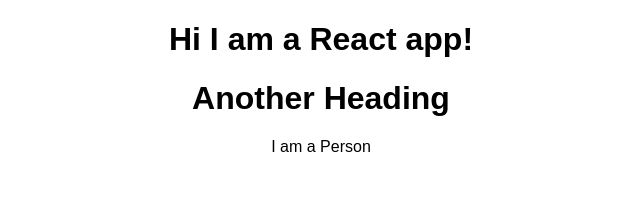
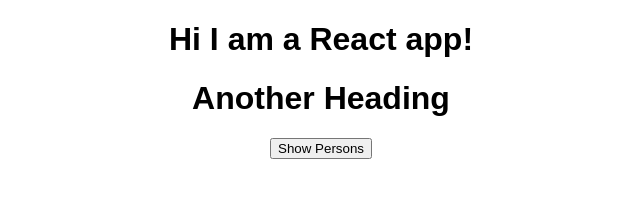
Before and after one commit to Lasalot/React-Udemy, a React (Create React App) app in the folder FirstLesson/react-first-lesson/: page / in a window 1280 px wide. Shown: the top 209 px of the page, without its empty margins (319-959 px from the left). Built offline with nearby package versions, Linux system fonts and the light colour scheme.

Commit message:
Functional compontents added

```diff
--- a/FirstLesson/react-first-lesson/src/App.js
+++ b/FirstLesson/react-first-lesson/src/App.js
@@ -1,23 +1,45 @@
-import React, { Component } from "react";
+import React, { useState } from "react";
 import "./App.css";
 import Person from "./Person/Person";
 
-class App extends Component {
-  render() {
-    return (
-      <div className="App">
-        <h1> Hi I am a React app! </h1>
-        <h1>Another Heading</h1>
-        <Person />
+function App() {
+  const [name, setName] = useState("Taki");
+  const [showPersons, setShowPersons] = useState(false);
+  const [emberek, setEmberek] = useState([
+    { name: "Taki", age: 12 },
+    { name: "Taki2", age: 14 },
+    { name: "Taki3", age: 13 }
+  ]);
+
+  function setNameHandler(event) {
+    setName(event.target.value);
+  }
+
+  function togglePersonsHandler(props) {
+    setShowPersons(prevValue => !prevValue);
+    console.log(showPersons);
+  }
+
+  let persons = null;
+
+  if (showPersons) {
+    persons = ( //Persons to be shown
+      <div>
+        {emberek.map(ember => {
+          return <Person name={ember.name} age={ember.age} />;
+        })}
       </div>
     );
+  }
 
-    // return React.createElement(
-    //   "div",
-    //   null,
-    //   React.createElement("h1", { className: "App" }, "Hi, I am a React App!!") //Create element without JSX method.
-    // );
-  }
+  return (
+    <div className="App">
+      <h1> Hi I am a React app! </h1>
+      <h1>Another Heading</h1>
+      <button onClick={togglePersonsHandler}>Show Persons</button>
+      {persons}
+    </div>
+  );
 }
 
 export default App;
--- a/FirstLesson/react-first-lesson/src/Person/Person.js
+++ b/FirstLesson/react-first-lesson/src/Person/Person.js
@@ -1,7 +1,15 @@
 import React from "react";
 
-const person = () => {
-  return <p>I am a Person</p>;
+const person = props => {
+  return (
+    <div>
+      <p>Name:{props.name}</p>
+      <p>Age:{props.age}</p>
+      <hr></hr>
+      <p>{props.child}</p>
+      <input onChange={props.change} value={props.name} type="text"></input>
+    </div>
+  );
 };
 
 export default person;
```
Also changed, not shown: FirstLesson/react-first-lesson/package.json (line endings or trailing spaces).
